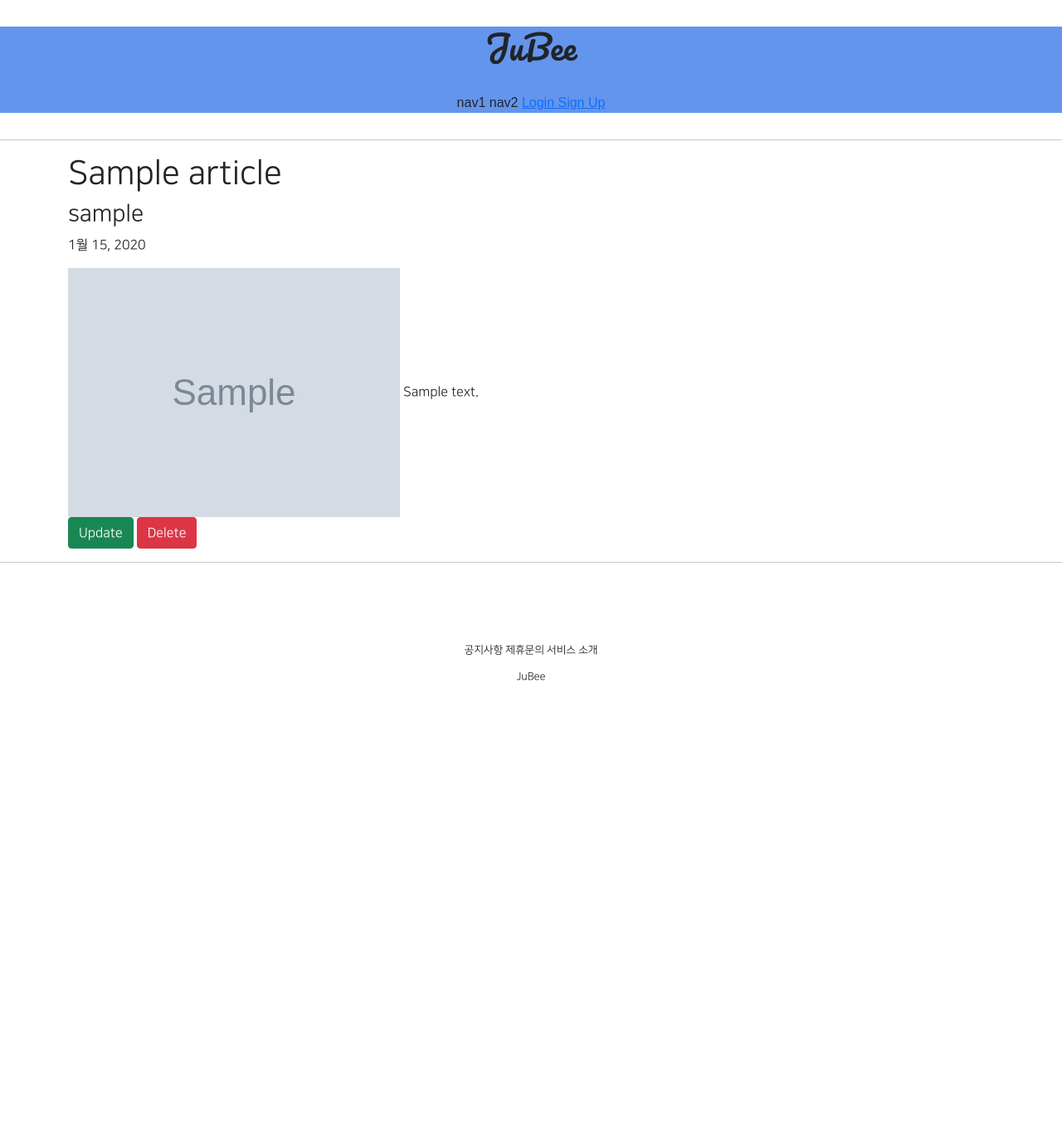
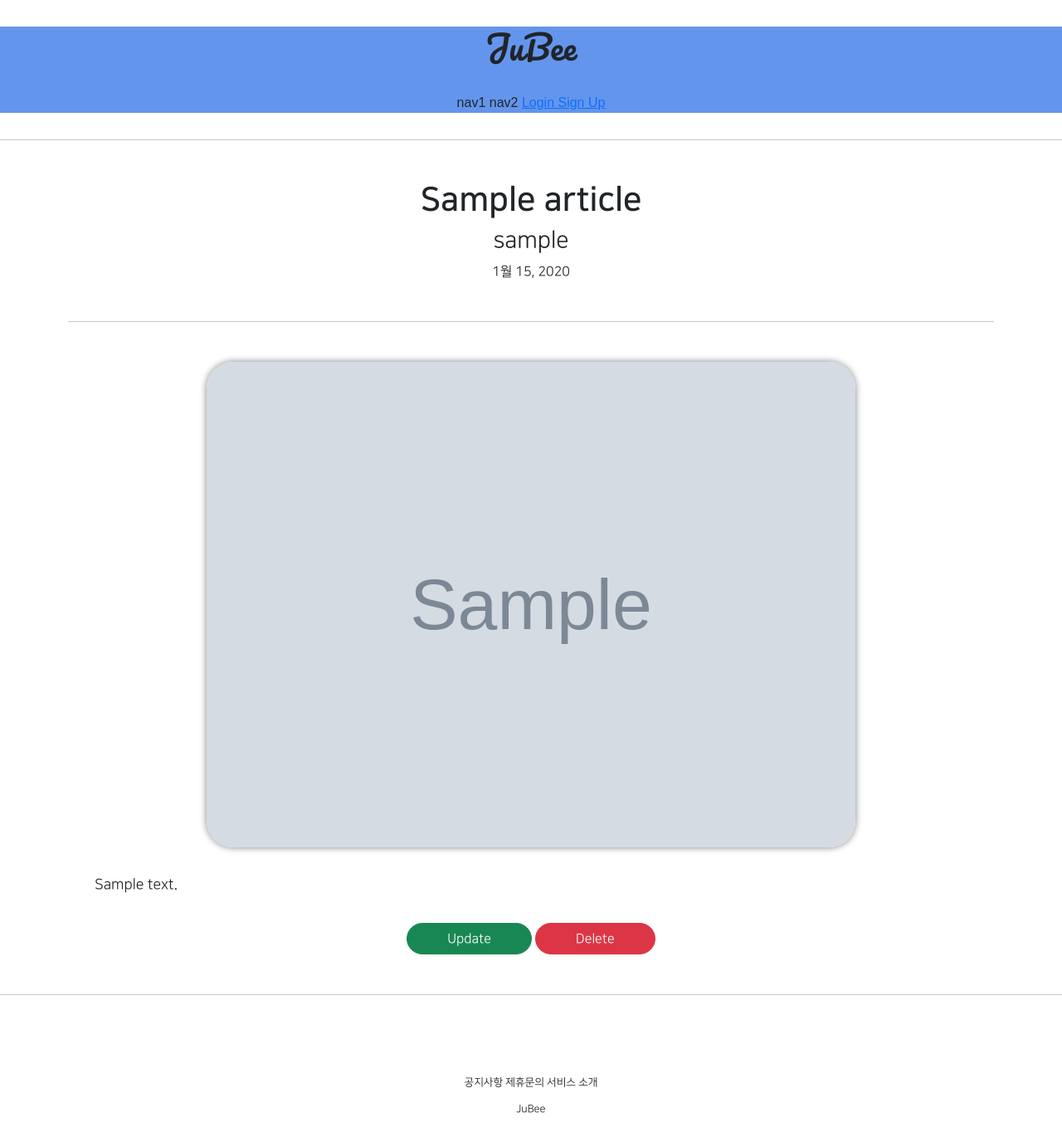
Before and after one commit to qqqaa999/gai_5_1_1, a Django app: page /articles/detail/1 in a window 1280 px wide. Shown: the whole page at 83% size. Before the commit the page ends 820 px from the top, so only its background shows below. Run offline with Django 3.2, Linux system fonts and the light colour scheme; tables that the repository leaves empty hold one stand-in row (values such as "Sample post"); grey boxes marked "Sample" are stand-in pictures; parts of the project's set-up code (start-up, migrations or seed data) failed here and were passed over; some libraries are stand-ins or nearby versions.

Commit message:
2021-08-05

```diff
--- a/articleapp/templates/articleapp/detail.html
+++ b/articleapp/templates/articleapp/detail.html
@@ -1,25 +1,34 @@
 {% extends 'base.html' %}
+
+
 {% block content %}
 
-    <div class="container">
-        <div>
-            {# 제목,글쓴이,작성일 #}
-            <h1>{{ target_article.title }}</h1>
+
+    <div class="container text-center">
+        <div class="my-5">
+            {#      제목, 글쓴이, 작성일      #}
+            <h1 class="NNS_B">{{ target_article.title }}</h1>
             <h3>{{ target_article.writer.profile.nickname }}</h3>
             <p>{{ target_article.created_at }}</p>
         </div>
 
-        <div>
-            {# 이미지,글내용 #}
-            <img src="{{ target_article.image.url }}" alt="">
-            {{ target_article.content }}
+        <hr>
+
+        <div class="my-5">
+            {#      게시글 대표이미지, 글내용      #}
+            <img src="{{ target_article.image.url }}"
+                 class="article_image"
+                 alt="">
+            <div class="article_content">
+                {{ target_article.content }}
+            </div>
             <div>
                 <a href="{% url 'articleapp:update' pk=target_article.pk %}"
-                class="btn btn-success rounded=pill">
+                   class="btn btn-success rounded-pill px-5">
                     Update
                 </a>
                 <a href="{% url 'articleapp:delete' pk=target_article.pk %}"
-                class="btn btn-danger rounded=pill">
+                   class="btn btn-danger rounded-pill px-5">
                     Delete
                 </a>
             </div>
@@ -27,5 +36,4 @@
     </div>
 
 
-
 {% endblock %}
--- a/static/base.css
+++ b/static/base.css
@@ -39,3 +39,15 @@
 .round_button:hover {
     color: dimgrey;
 }
+
+.article_image {
+    border-radius: 2rem;
+    width: 70%;
+    box-shadow: 0 0 .5rem grey;
+}
+
+.article_content {
+    font-size: 1.1rem;
+    text-align: left;
+    margin: 2rem;
+}
```
